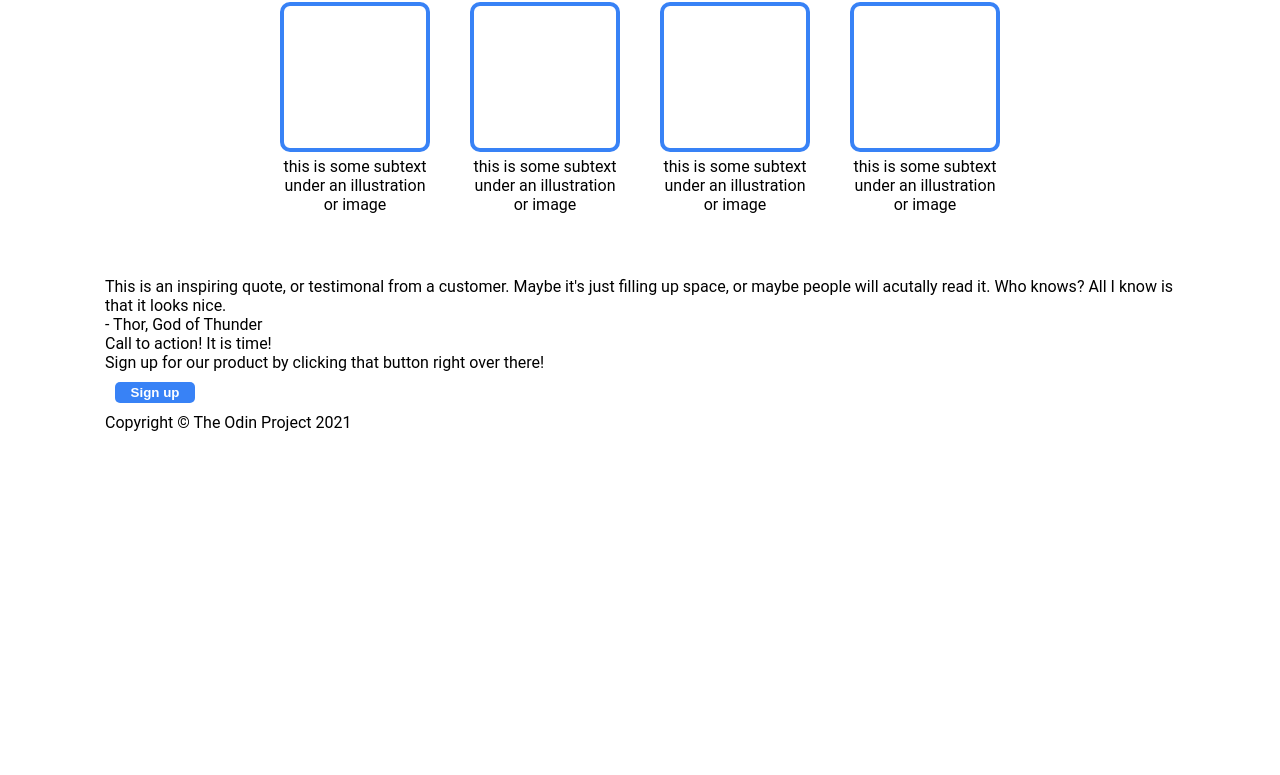
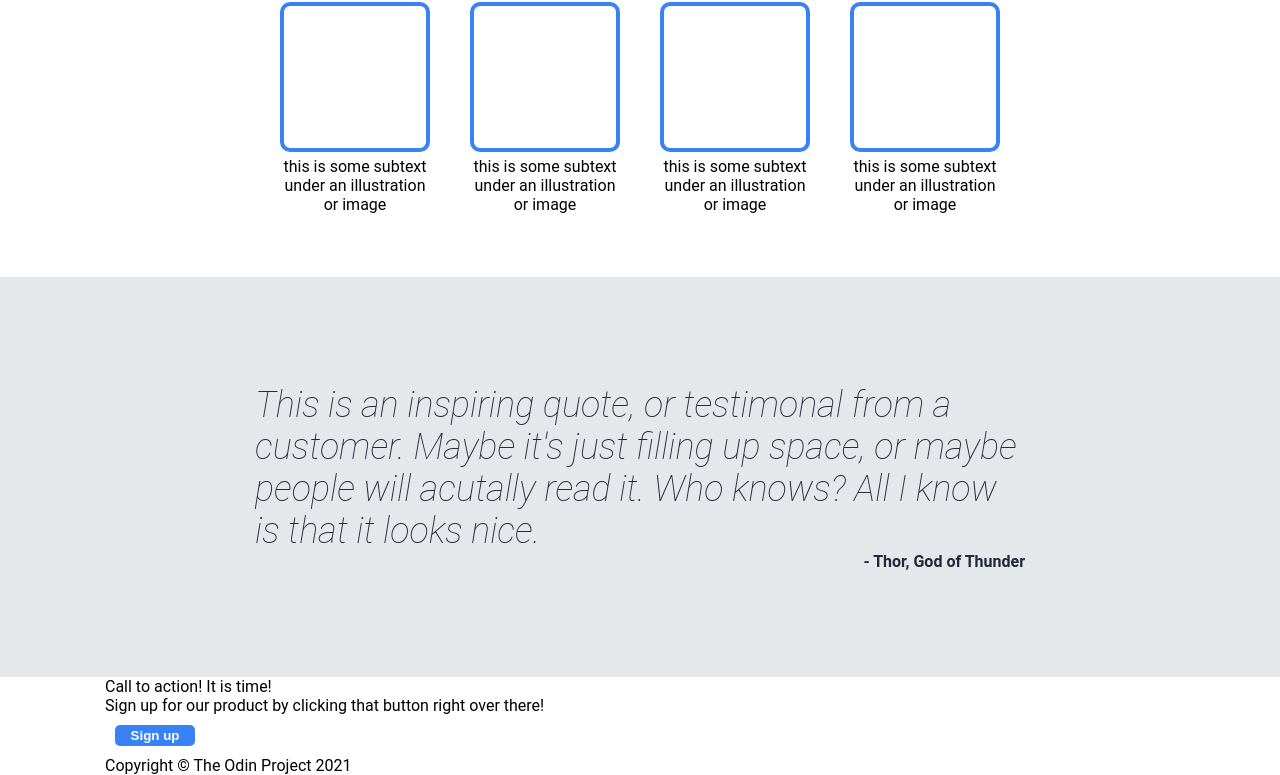
Before and after one commit to SergejGjp/Project-Landing-Page, a plain HTML site: page index.html in a window 1280 px wide. Shown: the part 623-1398 px from the top of the page. Before the commit the page ends 1055 px from the top, so only its background shows below. Drawn offline with Linux system fonts and the light colour scheme.

Commit message:
Add quote section Styled the quote section and edited the html. Changed font color typo.

```diff
--- a/index.html
+++ b/index.html
@@ -61,10 +61,13 @@
             </div>
         </div>
     </section>
+    <section class="quote-section">
         <div class="container">
             <div class="quote">This is an inspiring quote, or testimonal from a customer. Maybe it's just filling up space, or maybe people will acutally read it. Who knows? All I know is that it looks nice.</div>
             <div class="famous-person">- Thor, God of Thunder</div>
         </div>
+    </section>
+    <section class="call-to-action">
         <div class="container">
             <div id="call-to-action-text">
                 <div>Call to action! It is time!</div>
@@ -72,8 +75,11 @@
             </div>
             <button id="button" class="button-call-to-action">Sign up</button>
         </div>
+    </section>
+    <footer class="footer-section">
         <footer class="container">
             <div class="footer padding">Copyright © The Odin Project 2021</div>
         </footer>
+    </footer>
 </body>
 </html>
--- a/newstyle.css
+++ b/newstyle.css
@@ -45,7 +45,7 @@ nav .container {
     text-decoration: none;
     margin-left: 15px;
     font-size: 18px;
-    color: #e5e7be;
+    color: #e5e7eb;
 
 }
 
@@ -79,7 +79,7 @@ img {
 
 .hero-secondary-text {
     font-size: 18px;
-    color: #e5e7be;
+    color: #e5e7eb;
 }
 
 .hero-text {
@@ -137,3 +137,28 @@ button {
     justify-content: space-evenly;
     width: 800px;
 }
+
+section.quote-section {
+    background-color: #e5e7eb;
+    min-height: 400px;
+}
+
+.quote-section .container {
+    color: #1f2937;
+    display: flex;
+    flex-direction: column;
+    width: 800px;
+    min-height: 400px;
+    justify-content: center;
+}
+
+.quote {
+    font-size: 36px;
+    font-weight: lighter;
+    font-style: italic;
+}
+
+.famous-person {
+    align-self: flex-end;
+    font-weight: bold;
+}
```
Lines whose indentation alone changed are shown as unchanged.
